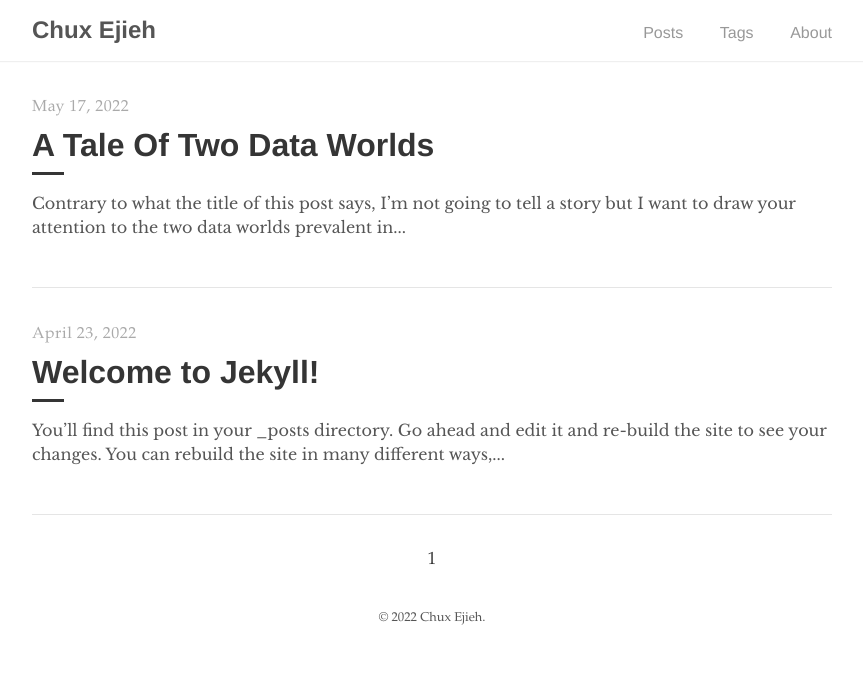
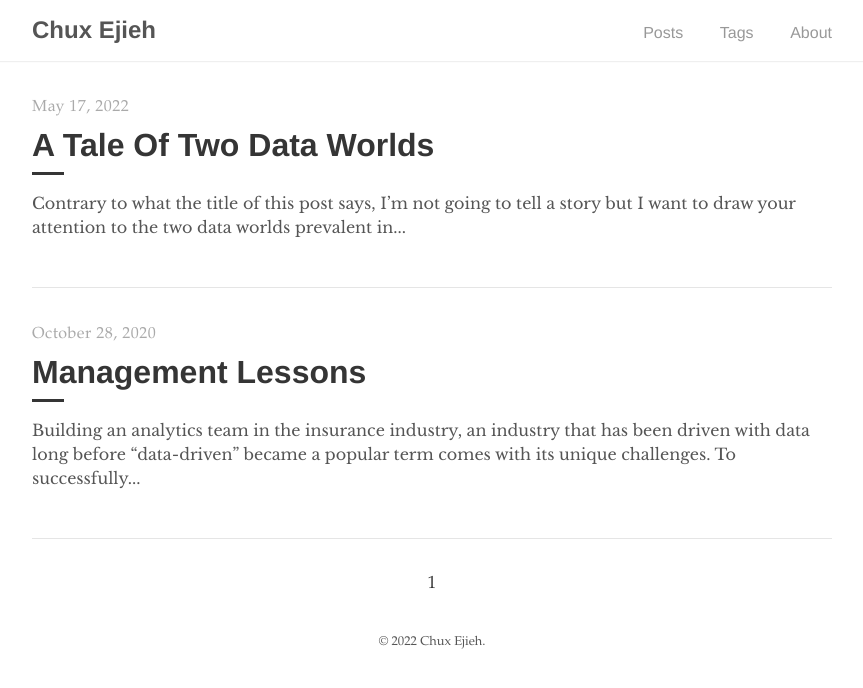
Before and after one commit to ejieh/ejieh.github.io, a Jekyll site: the page built from index.html, in a window 1280 px wide. Shown: the top 688 px of the page, without its empty margins (208-1071 px from the left). Built offline with Jekyll 4.4.1, drawn with Linux system fonts in a browser that asks for light colours; the list of posts is cut into pages by our own code; part of the change alters nothing that is shown.

Commit message:
added the old post

```diff
--- /dev/null
+++ b/_posts/2020-10-28-management-lessons.md
@@ -0,0 +1,26 @@
+---
+layout: post
+tags: leadership
+---
+
+Building an analytics team in the insurance industry, an industry that has been driven with data long before "data-driven" became a popular term comes with its unique challenges. To successfully build an analytics team that will add value in a company that has been using data as part of their key operations for the past 180 years, requires some innovation without being disruptive. I have learnt a lot so far, but here are 3 things I will like to highlight:
+
+### People always come first
+As a manager, the performance of the team determines your performance. In other words, your team members make you look good. So it is important to invest a very important part of your time and thoughts into the well-being and growth of the team members.
+
+Transparent communication and over-communication can not be overstated especially during this pandemic period when everyone is working from home and facing diverse challenges. A key part of communication is listening. The team members need to know you will listen to them even though you may not have any solution at the moment (which in many cases, I don't). Working together to come up with a solution helps build trust.
+
+Similarly, setting a growth plan for each team member helps to motivate and inspire. In my case, the team is made up of individuals from different backgrounds on different career trajectories. They all have different skillset and areas they want to learn and grow in. I believe, the best way to learn is by doing. So, I constantly have to do that mapping between the analytics work that align with the company's strategic objectives and the growth of each team member. It is quite a challenging mapping but it is doable.
+
+### Be agile about being agile
+I borrowed the above statement from a former boss at IBM. The field of analytics is pretty much changing and with different job titles that have vaguely defined responsibilities. Also, the structure of analytics teams vary wildly - some are under engineering teams, some are a unit on their own others are decentralized across all business units. These leads to no industry standard for running analytics teams so you have to come up with the best way that aligns with where analytics sits in the company.
+
+For example, the analytics team might sit in the company in a form of data support capacity where the team works on adhoc requests. In this case, running sprints might not be the best of ideas because you do not have control over what tasks you will be getting or the urgency of the tasks. You have to figure out a way to be agile about being agile. I will advise starting simple and start tweaking. The change needs to be gradual and there should be some creativity in customizing some well-established processes so you can arrive at what works best for your team. Think of it as hyper-parameter tuning in a model.
+
+### Measure Everything
+
+Having the trust and support of the executives will go a long way in establishing any analytics team and the language most executive teams understand is based around a quantitative measure. The team needs to add value to the company that affects the bottom line in a measurable way. This goes a long way in maintaining the trust and support from the executives. Also, the value being added needs to grow so you have to be on a path of constant improvement.
+
+Peter Drucker said, "what you can't measure, you can't improve". You need to setup a framework to measure the team's work so as to know where to improve and the clearly communicate growth.
+
+In conclusion, transitioning from a core analytics developer to analytics management has been a very interesting ride. I must admit that it was difficult (and strange) spending more time with PowerPoint slides and emails than with Python and SQL code. Nevertheless, I am excited by the impact being made by the team and the measurable growth that comes with it. Will keep on writing about my experience. Stay tuned!
--- a/_posts/2022-04-23-welcome-to-jekyll.markdown
+++ /dev/null
@@ -1,30 +0,0 @@
----
-layout: post
-title:  "Welcome to Jekyll!"
-date:   2022-04-23 10:15:35 -0400
-categories: jekyll update
-tags: Jekyll
----
-You’ll find this post in your `_posts` directory. Go ahead and edit it and re-build the site to see your changes. You can rebuild the site in many different ways, but the most common way is to run `jekyll serve`, which launches a web server and auto-regenerates your site when a file is updated.
-
-Jekyll requires blog post files to be named according to the following format:
-
-`YEAR-MONTH-DAY-title.MARKUP`
-
-Where `YEAR` is a four-digit number, `MONTH` and `DAY` are both two-digit numbers, and `MARKUP` is the file extension representing the format used in the file. After that, include the necessary front matter. Take a look at the source for this post to get an idea about how it works.
-
-Jekyll also offers powerful support for code snippets:
-
-{% highlight ruby %}
-def print_hi(name)
-  puts "Hi, #{name}"
-end
-print_hi('Tom')
-#=> prints 'Hi, Tom' to STDOUT.
-{% endhighlight %}
-
-Check out the [Jekyll docs][jekyll-docs] for more info on how to get the most out of Jekyll. File all bugs/feature requests at [Jekyll’s GitHub repo][jekyll-gh]. If you have questions, you can ask them on [Jekyll Talk][jekyll-talk].
-
-[jekyll-docs]: https://jekyllrb.com/docs/home
-[jekyll-gh]:   https://github.com/jekyll/jekyll
-[jekyll-talk]: https://talk.jekyllrb.com/
--- a/about.markdown
+++ b/about.markdown
@@ -6,6 +6,8 @@ permalink: /about/
 
 Hi! I'm Chux and I'm currently of Director of Data Science and Analytics. I have a background in Machine Learning but these days I do more of data strategy, architecture and enabling companies unlock the value of data.
 
-I currently live in the [KWC Area](https://en.wikipedia.org/wiki/Regional_Municipality_of_Waterloo) even though I spent the first 2 decades of my life in [Ile Ife](https://en.wikipedia.org/wiki/If%E1%BA%B9) - a historic town. Here is my [LinkedIn page](https://www.linkedin.com/in/chux-ejieh-64b62970/) if you want to know more.
+I currently live in the [KWC Region](https://en.wikipedia.org/wiki/Regional_Municipality_of_Waterloo) in Canada and I spent the first 2 decades of my life in [Ile Ife](https://en.wikipedia.org/wiki/If%E1%BA%B9) - a historic town in Nigeria. Apart from data, I have an interest in history, literature and sports.
+
+Here is my [LinkedIn page](https://www.linkedin.com/in/chux-ejieh-64b62970/) if you want to know more.
 
 This is my personal blog where I muse about anything - mostly data and every opinion should not be taken as the position of any employer, past or present.
```
